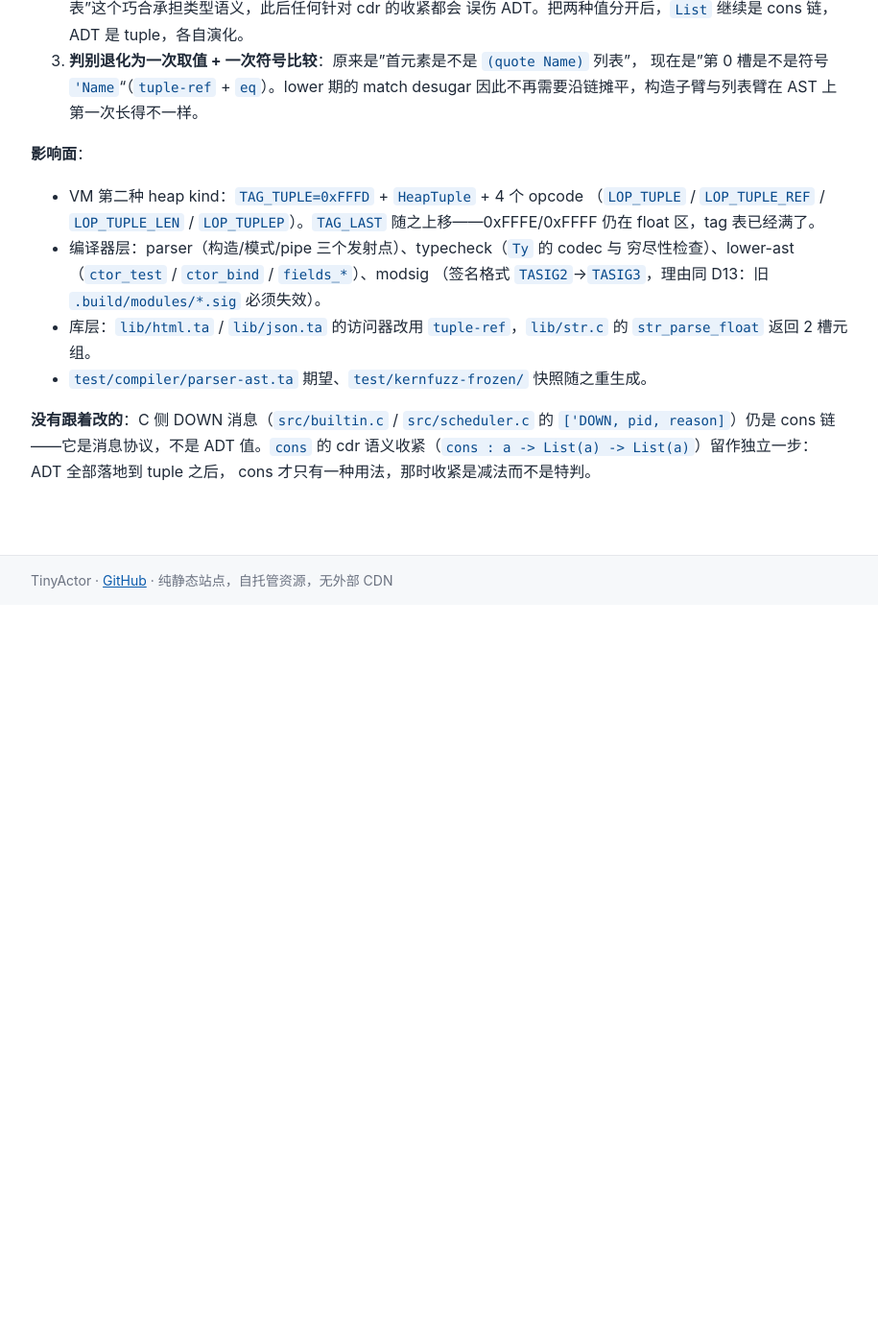
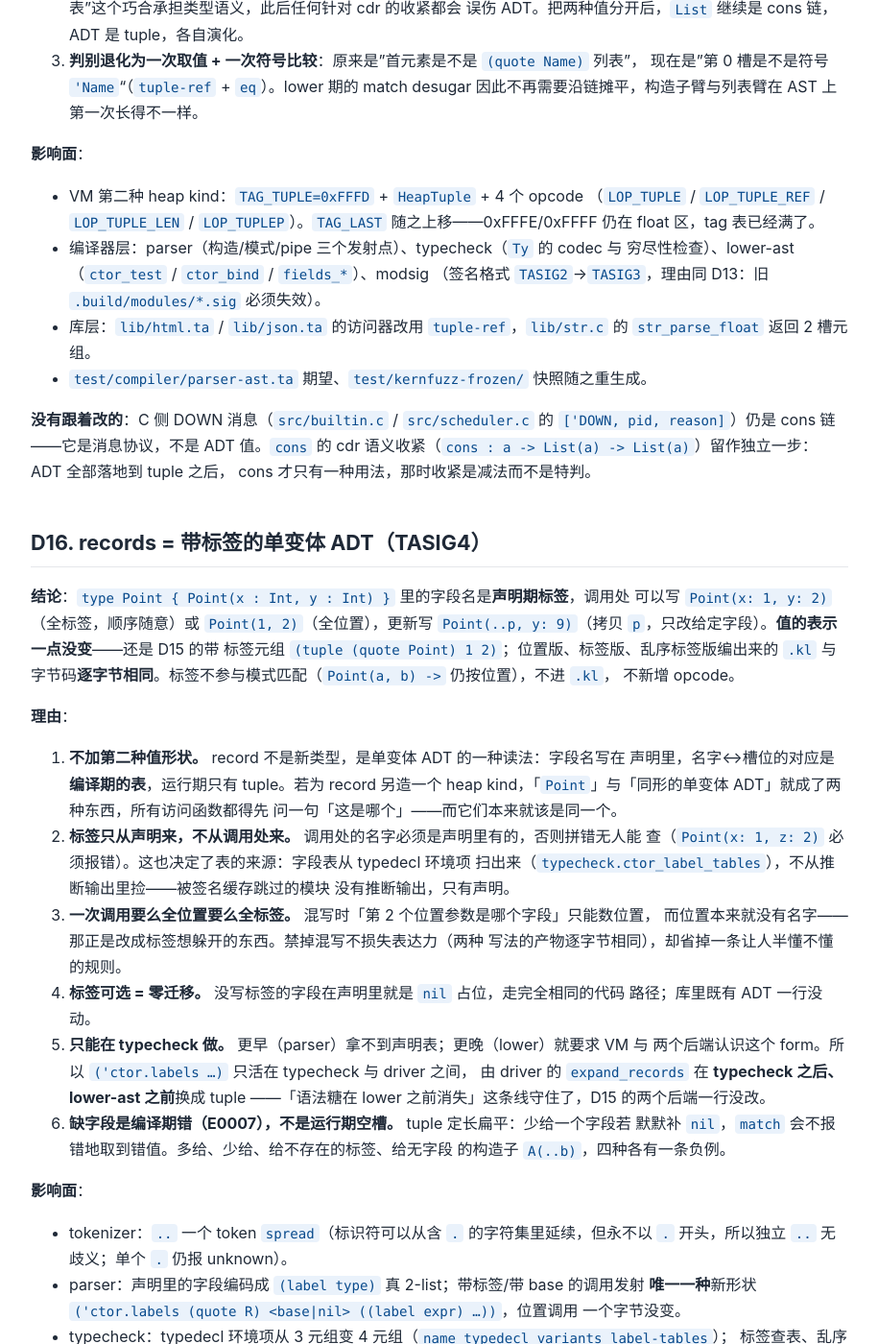
Before and after one commit to tiancaiamao/tinyactor, a Jekyll site: the page built from docs/design-decisions.md, in a window 1280 px wide and 1400 px high, scrolled down 8541 px. Shown: the whole window at 96% size, without its empty margins (182-1097 px from the left). Built offline with Jekyll 4.4.1, drawn with Linux system fonts in a browser that asks for light colours; our own code applies the rules of GitHub Pages for plain Markdown files; before the commit the page ends 9171 px from its top, so only the background shows below that; some of the changed text lies outside the part shown.

Commit message:
docs(records): D16 设计决策 + 教程课，并重建 docs/wasm 产物 (#468)
* docs(records): D16 设计决策 + 教程课 + 重建 docs/wasm 产物

- design-decisions D16：记录 = 带标签的单变体 ADT（TASIG4）。为什么值的
  形状不变、标签只从声明来、必须全位置或全标签、只能在 typecheck 之后再
  展开；以及没跟着做的三件（`.field` 访问、标签进模式、`..rest` 模式）。
- 教程新增一课「按字段名构造（record）」：按名构造、`..base` 更新、乱序
  标签、混写报错，运行期仍是带标签元组。
- docs/wasm 重建：那份产物把 bootstrap.tabc 冻在 payload 里，编译器一改
  语法，Playground 就还是旧语言——`test-tour` 的 wasm 路径正是为此存在。
  本次重建同时带上 record labels 与 `<>`。

* docs(records): wasm 产物按新 bootstrap.tabc 重建（#471 后）

#471 改了 driver.ta 与 bootstrap.tabc，而 Playground 把 bootstrap.tabc 冻在
wasm 的虚拟 FS 里 —— 不重建的话浏览器端跑的仍是那个 `..base` 在依赖模块上
必崩的编译器。`.wasm` 1363613 → 1363913 B（+300：qualify_assigns 的修复与注释）。

Verification:
  scripts/build-wasm.sh          -> 三个 closure 检查全过（minimal/import/full）
  node scripts/verify-lessons.mjs -> 54/54（native + wasm）
  make test-tour                  -> 54/54

```diff
--- a/docs/design-decisions.md
+++ b/docs/design-decisions.md
@@ -337,3 +337,62 @@ ping-pong，按需 `realloc` 增长；`proc_die` / `vm_free` 已有的 `free(p->
 `['DOWN, pid, reason]`）仍是 cons 链——它是消息协议，不是 ADT 值。`cons` 的 cdr
 语义收紧（`cons : a -> List(a) -> List(a)`）留作独立一步：ADT 全部落地到 tuple 之后，
 cons 才只有一种用法，那时收紧是减法而不是特判。
+
+## D16. records = 带标签的单变体 ADT（TASIG4）
+
+**结论**：`type Point { Point(x : Int, y : Int) }` 里的字段名是**声明期标签**，调用处
+可以写 `Point(x: 1, y: 2)`（全标签，顺序随意）或 `Point(1, 2)`（全位置），更新写
+`Point(..p, y: 9)`（拷贝 `p`，只改给定字段）。**值的表示一点没变**——还是 D15 的带
+标签元组 `(tuple (quote Point) 1 2)`；位置版、标签版、乱序标签版编出来的 `.kl` 与
+字节码**逐字节相同**。标签不参与模式匹配（`Point(a, b) ->` 仍按位置），不进 `.kl`，
+不新增 opcode。
+
+**理由**：
+
+1. **不加第二种值形状。** record 不是新类型，是单变体 ADT 的一种读法：字段名写在
+   声明里，名字↔槽位的对应是**编译期的表**，运行期只有 tuple。若为 record 另造一个
+   heap kind，「`Point`」与「同形的单变体 ADT」就成了两种东西，所有访问函数都得先
+   问一句「这是哪个」——而它们本来就该是同一个。
+2. **标签只从声明来，不从调用处来。** 调用处的名字必须是声明里有的，否则拼错无人能
+   查（`Point(x: 1, z: 2)` 必须报错）。这也决定了表的来源：字段表从 typedecl 环境项
+   扫出来（`typecheck.ctor_label_tables`），不从推断输出里捡——被签名缓存跳过的模块
+   没有推断输出，只有声明。
+3. **一次调用要么全位置要么全标签。** 混写时「第 2 个位置参数是哪个字段」只能数位置，
+   而位置本来就没有名字——那正是改成标签想躲开的东西。禁掉混写不损失表达力（两种
+   写法的产物逐字节相同），却省掉一条让人半懂不懂的规则。
+4. **标签可选 = 零迁移。** 没写标签的字段在声明里就是 `nil` 占位，走完全相同的代码
+   路径；库里既有 ADT 一行没动。
+5. **只能在 typecheck 做。** 更早（parser）拿不到声明表；更晚（lower）就要求 VM 与
+   两个后端认识这个 form。所以 `('ctor.labels …)` 只活在 typecheck 与 driver 之间，
+   由 driver 的 `expand_records` 在 **typecheck 之后、lower-ast 之前**换成 tuple
+   ——「语法糖在 lower 之前消失」这条线守住了，D15 的两个后端一行没改。
+6. **缺字段是编译期错（E0007），不是运行期空槽。** tuple 定长扁平：少给一个字段若
+   默默补 `nil`，`match` 会不报错地取到错值。多给、少给、给不存在的标签、给无字段
+   的构造子 `A(..b)`，四种各有一条负例。
+
+**影响面**：
+
+- tokenizer：`..` 一个 token `spread`（标识符可以从含 `.` 的字符集里延续，但永不以
+  `.` 开头，所以独立 `..` 无歧义；单个 `.` 仍报 unknown）。
+- parser：声明里的字段编码成 `(label type)` 真 2-list；带标签/带 base 的调用发射
+  **唯一一种**新形状 `('ctor.labels (quote R) <base|nil> ((label expr) …))`，位置调用
+  一个字节没变。
+- typecheck：typedecl 环境项从 3 元组变 4 元组（`name typedecl variants label-tables`）；
+  标签查表、乱序重排、`..base` 的 base 推断与字段覆盖全套检查。
+- driver：`expand_records` / `expand_records_forms` 展开成
+  `(let (#r base) (tuple (quote R) … (tuple-ref #r i)))`；临时名固定为 `#r`
+  （`driver.ta` 的 `RECORD_BASE`，`#` 不在 `is_ident_char` 里，用户写不出来；内层
+  `let` 在外层 body 之外才被读，嵌套更新不需要 gensym）。
+- 签名格式 `TASIG3`→`TASIG4`（理由同 D13/D15：旧 `.build/modules/*.sig` 必须失效，
+  否则字段表凭空消失）。
+- 测试：`test/basic/record-labels.ta` 正例 + 4 个行为负例 + 1 个 parse 负例、
+  `parser-ast.ta` 正例、快照重生成；`docs/ta-language-spec.md` 同步。
+
+**没有跟着改的**：
+
+- **`.field` 字段访问**：`p.x` 与既有的 `mod.name` 在语法上撞车，得先定一条规则
+  （候选：driver 本来就知道 import 别名，别名之外的 `a.b` 当字段访问），属于独立的
+  一步。在那之前读字段只能 `match`——这是当前最刺眼的缺口，已记进 `docs/ux-log.md`。
+- **标签不进模式**：`Point(x = a)` 这种按名解构没做。模式一侧已有位置绑定，再加一套
+  按名绑定会同时引入「能不能混」和「重不重复」两个问题。
+- **`..rest` 模式**（解构时忽略若干字段）同上，没有需求驱动先不做。
```
Also changed, not shown: docs/tour-lessons.js (+8 -0 lines), 1 other file.
